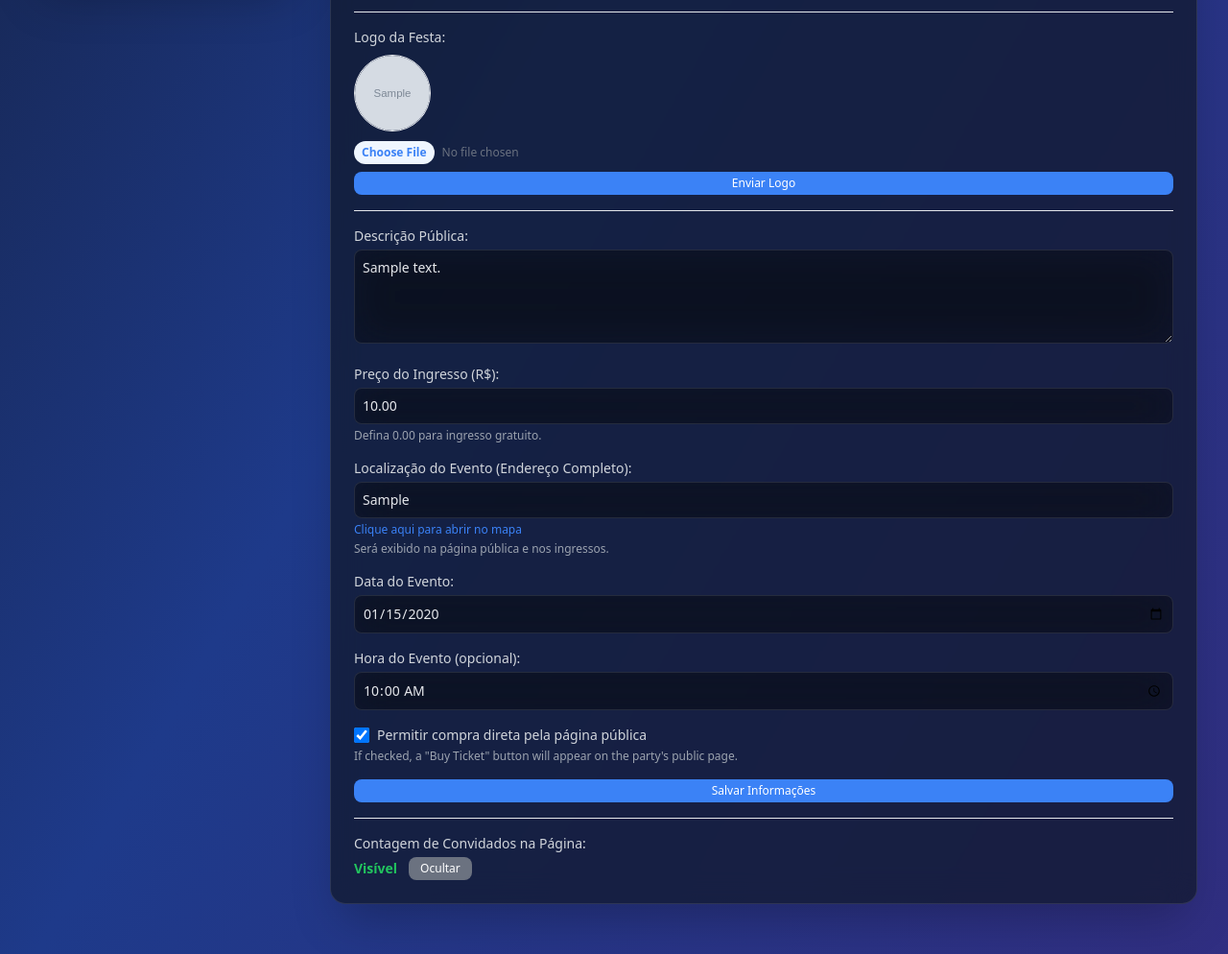
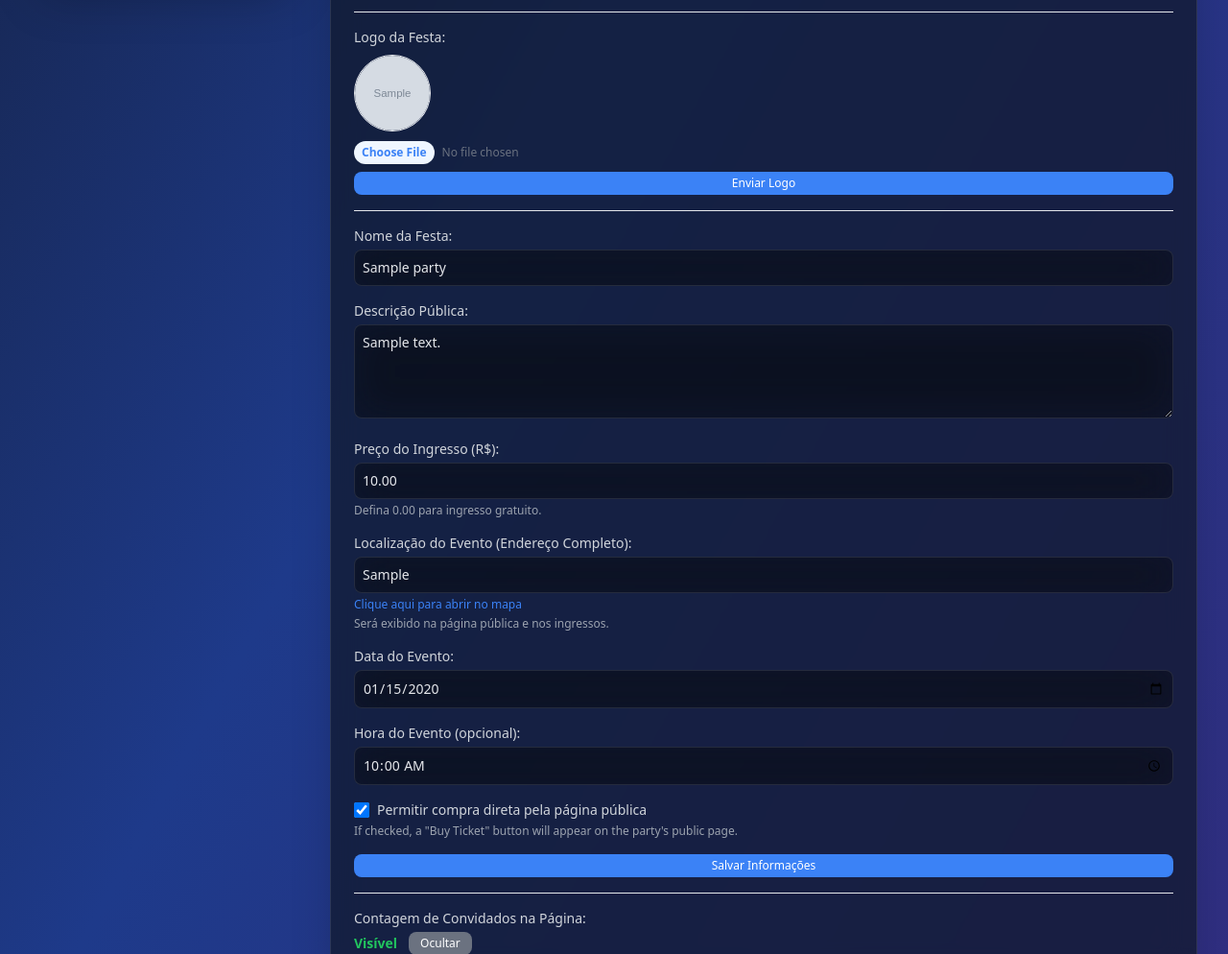
Before and after one commit to Revocable/AttendanceManager, a Flask app: page /party/1 in a window 1280 px wide. Shown: the part 1189-2183 px from the top of the page at 96% size. Run offline with Flask 3, Linux system fonts and the light colour scheme; a user stored in the database is signed in; tables that the repository leaves empty hold one stand-in row (values such as "Sample post"); grey boxes marked "Sample" are stand-in pictures; some libraries are stand-ins or nearby versions.

Commit message:
feat: Add party name field to party management; implement validation for non-empty party name

```diff
--- a/app.py
+++ b/app.py
@@ -577,6 +577,12 @@ def upload_logo(party_id):
 def update_party_details(party_id):
     party = db.session.get(Party, party_id) or abort(404)
     check_collaboration_permission(party)
+
+    new_party_name = request.form.get('party_name', '').strip()
+    if not new_party_name:
+        flash('O nome da festa não pode ser vazio.', 'danger')
+        return redirect(url_for('party_manager', party_id=party_id))
+    party.name = new_party_name
 
     party.public_description = request.form.get('public_description')
     party.location = request.form.get('location')
--- a/templates/party_manager.html
+++ b/templates/party_manager.html
@@ -158,7 +158,10 @@
             </form>
 
             <form action="{{ url_for('update_party_details', party_id=party.id) }}" method="POST" class="mt-4 border-t pt-4">
-                <label for="public_description" class="block text-sm font-medium text-gray-700 dark:text-gray-300">Descrição Pública:</label>
+                <label for="party_name" class="block text-sm font-medium text-gray-700 dark:text-gray-300">Nome da Festa:</label>
+                <input type="text" name="party_name" id="party_name" value="{{ party.name }}" required class="mt-1 w-full text-sm glass-effect rounded-lg p-2 focus:ring-primary focus:border-primary">
+
+                <label for="public_description" class="block text-sm font-medium text-gray-700 dark:text-gray-300 mt-4">Descrição Pública:</label>
                 <textarea name="public_description" id="public_description" rows="4" class="mt-1 w-full text-sm glass-effect rounded-lg p-2 focus:ring-primary focus:border-primary">{{ party.public_description or '' }}</textarea>
 
                 <label for="ticket_price" class="block text-sm font-medium text-gray-700 dark:text-gray-300 mt-4">Preço do Ingresso (R$):</label>
```
